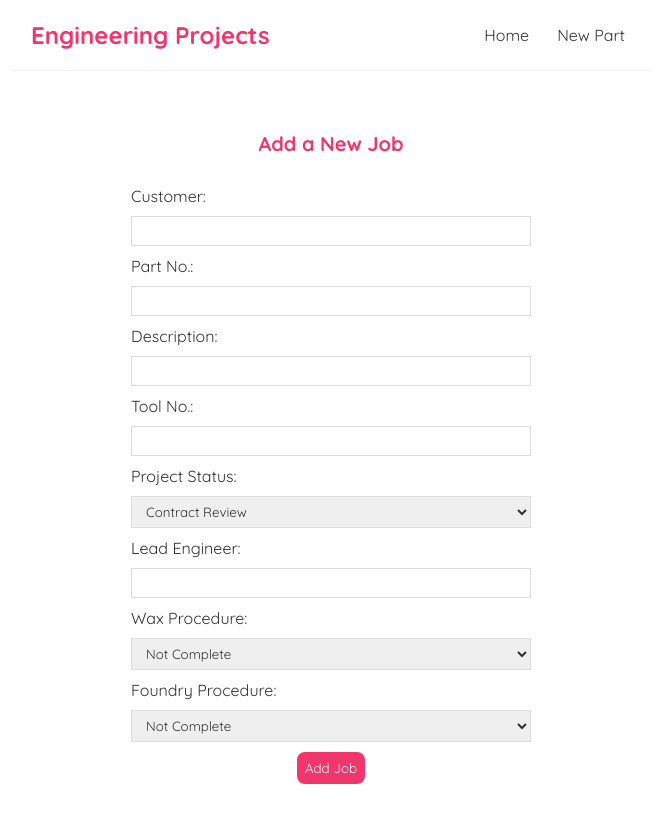
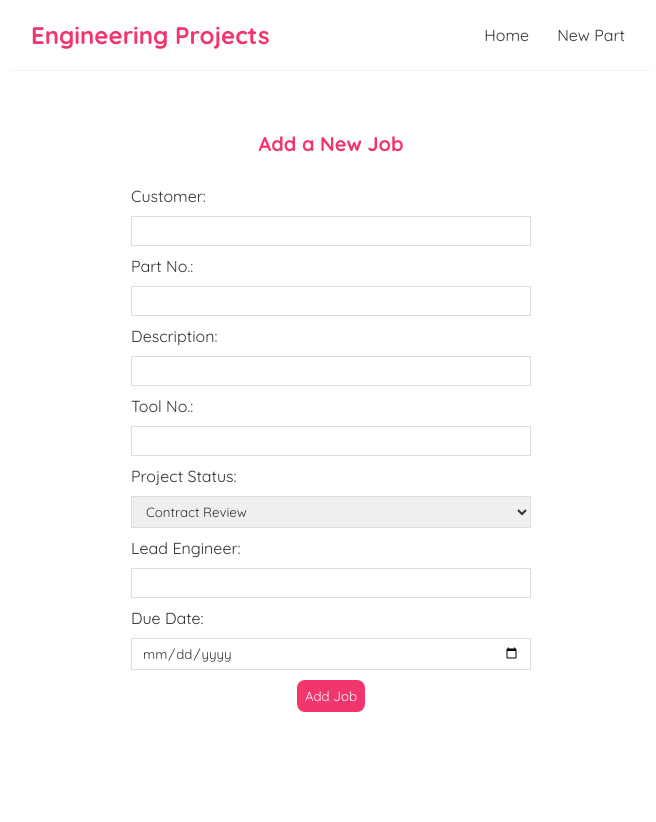
Before and after one commit to Wxmnath/engineering-samples-tracker, a React (Create React App) app: page /create in a window 1280 px wide. Shown: the top 822 px of the page, without its empty margins (309-965 px from the left). After the commit the page ends 800 px from the top, so only its background shows below. Built offline with nearby package versions, Linux system fonts and the light colour scheme.

Commit message:
added date and removed drop down list for procedures to create page

```diff
--- a/src/Components/Create.js
+++ b/src/Components/Create.js
@@ -8,9 +8,7 @@ function Create() {
   const [Stage, setStage] = useState("Contract Review");
   const [Engineer, setEngineer] = useState("");
   const [Customer, setCustomer] = useState("");
-  const [WaxProcedure, setWaxProcedure] = useState("");
-  const [FoundryProcedure, setFoundryProcedure] = useState("");
-
+  const [Date, setDate] = useState("");
   const [Description, setDescription] = useState("");
   const [isPending, setIsPending] = useState(false);
   const history = useNavigate();
@@ -24,7 +22,7 @@ function Create() {
       Tool,
       Stage,
       Engineer,
-      WaxProcedure,
+      Date,
     };
 
     setIsPending(true);
@@ -96,22 +94,14 @@ function Create() {
           onChange={(e) => setEngineer(e.target.value)}
         />
 
-        <label>Wax Procedure: </label>
-        <select
-          value={WaxProcedure}
-          onChange={(e) => setWaxProcedure(e.target.value)}
-        >
-          <option value="Not Complete">Not Complete</option>
-          <option value="Complete">Complete</option>
-        </select>
-        <label>Foundry Procedure: </label>
-        <select
-          value={FoundryProcedure}
-          onChange={(e) => setFoundryProcedure(e.target.value)}
-        >
-          <option value="Not Complete">Not Complete</option>
-          <option value="Complete">Complete</option>
-        </select>
+        <label>Due Date: </label>
+        <input
+          type="date"
+          name="date"
+          required
+          value={Date}
+          onChange={(e) => setDate(e.target.value)}
+        />
 
         {!isPending && <button type="submit">Add Job</button>}
         {isPending && (
```
